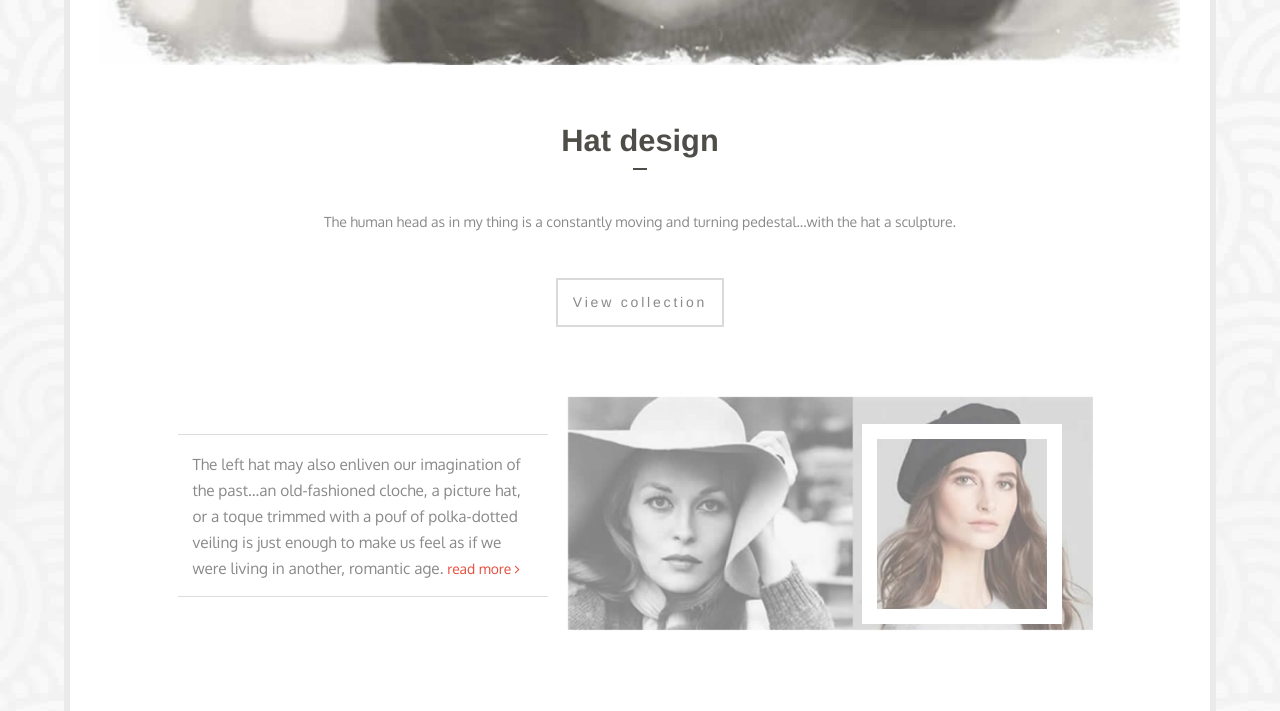
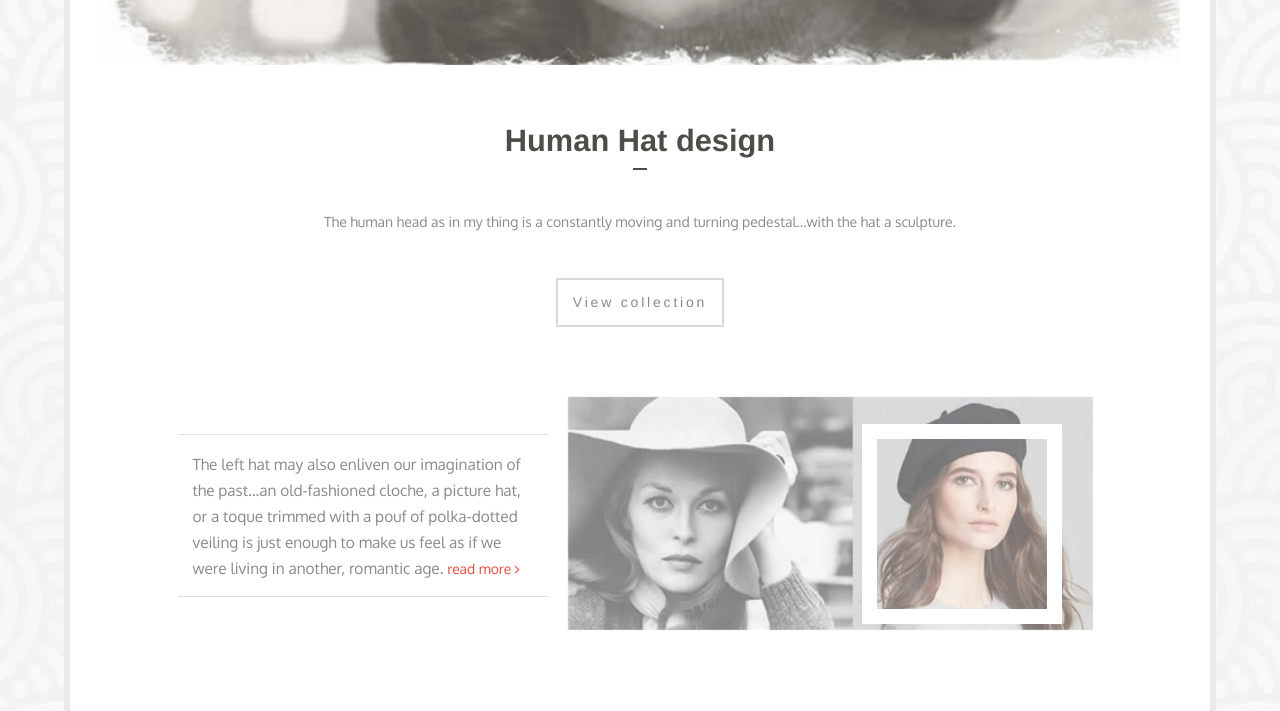
Before and after one commit to heppietechie/pasty-site, a plain HTML site: page src/index.html in a window 1280 px wide. Shown: the part 1099-1810 px from the top of the page. Drawn offline with Linux system fonts and the light colour scheme; a web font is replaced by a local one.

Commit message:
Modified automate and script

```diff
--- a/src/index.html
+++ b/src/index.html
@@ -90,7 +90,7 @@
          <!-- Start main image and the text below -->
          <div class="col-md-12 wow fadeIn" data-wow-delay="0.1s">
               <img src="img/main-banner.jpg" alt="img" class="resp main-image"/>
-                  <h1>Hat design</h1>
+                  <h1>Human Hat design</h1>
                   <div class="hr"></div>
                   <h2>The human head as in my thing is a constantly moving and turning pedestal...with the hat a sculpture.
                   </h2>
```
Also changed, not shown: 1 other file.
